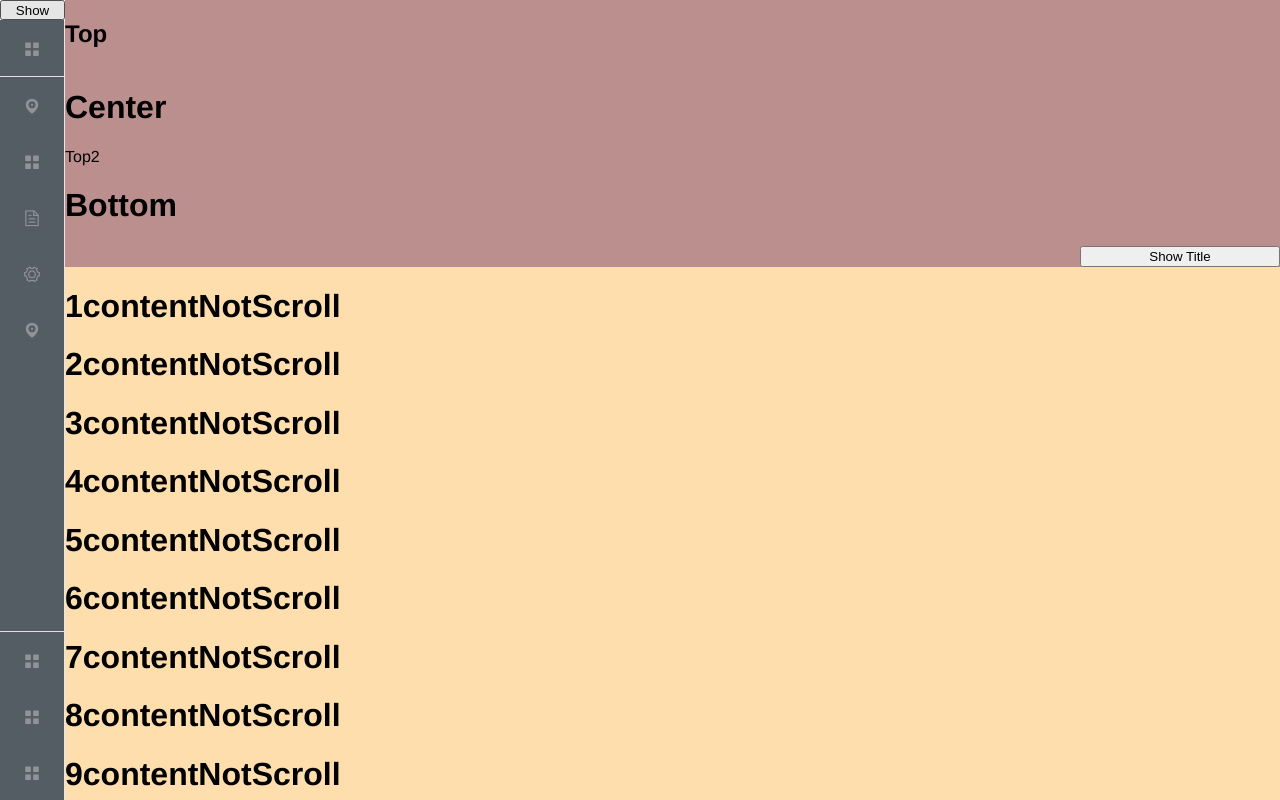
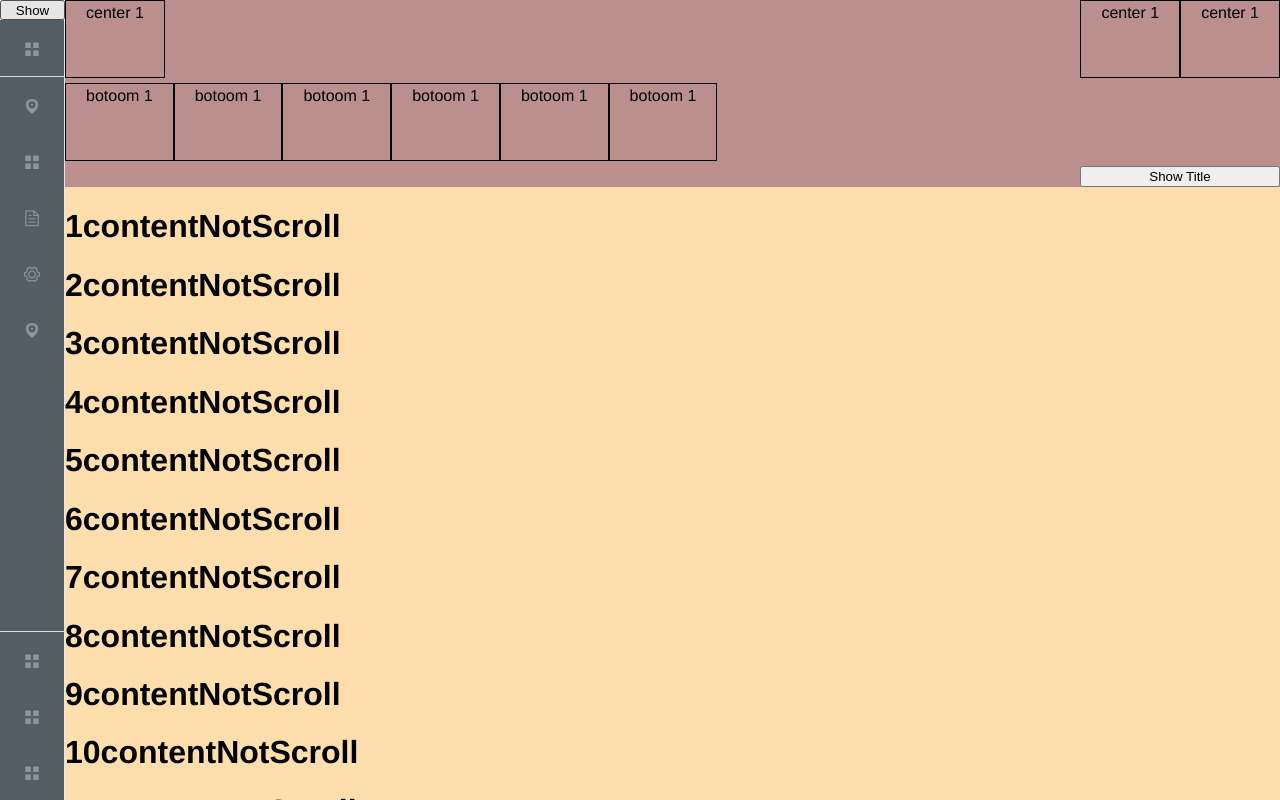
Before and after one commit to artdrua12/grid, a Vue app: page /table in a window 1280 px wide. Shown: the top 800 px of the page. Built offline with nearby package versions, Linux system fonts and the light colour scheme.

Commit message:
betta version

```diff
--- a/package.json
+++ b/package.json
@@ -10,7 +10,8 @@
   "dependencies": {
     "core-js": "^3.4.4",
     "element-ui": "^2.13.0",
-    "vue": "^2.6.10"
+    "vue": "^2.6.10",
+    "vue-router": "^3.1.5"
   },
   "devDependencies": {
     "@vue/cli-plugin-babel": "^4.1.0",
--- a/src/components/Default.vue
+++ b/src/components/Default.vue
@@ -1,26 +1,18 @@
 <template>
   <div class="globalDefaultWrapper grid">
     <side-menu class="sidebar" />
-    <vpage class="contentvpage">
-      <template v-slot:titleTop><h2>Top</h2></template>
-      <template v-slot:titleCenter><h1>Center</h1><span>Top2</span></template>
-      <template v-slot:titleBottom> <h1>Bottom</h1></template>
-      <template v-slot:content>
-        <h1 v-for="i in 30" :key="i">{{i}}contentNotScroll </h1>
-      </template>
-      </vpage>
+
+    <router-view></router-view>
   </div>
 </template>
 
 <script>
-import Vpage from "./Vpage";
 import SideMenu from "./SideMenu";
 export default {
   data() {
     return {};
   },
   components: {
-    Vpage,
     SideMenu
   }
 };
--- a/src/components/SideMenu.vue
+++ b/src/components/SideMenu.vue
@@ -2,10 +2,10 @@
   <div class="sidemenu grid">
     <button @click="isCollapse=!isCollapse">Show</button>
 
-    <el-aside width="auto" >
+    <el-aside width="auto">
       <el-menu
         class="el-menu-vertical-demo"
-         default-active="1"
+        default-active="1"
         background-color="#545c64"
         text-color="#fff"
         active-text-color="#ffd04b"
@@ -33,13 +33,13 @@
         <el-divider></el-divider>
         <el-menu-item index="20">
           <i class="el-icon-menu"></i>
-          <span slot="title">Text</span>
+          <router-link tag="span" to="/" >Stiky</router-link>
+        </el-menu-item>
+        <el-menu-item index="30">
+          <i class="el-icon-menu"></i>
+          <router-link tag="span" to="/table" >NotStiky</router-link>
         </el-menu-item>
 
-        <el-menu-item index="30">
-          <i class="el-icon-menu"></i>
-          <span slot="title">Text</span>
-        </el-menu-item>
         <el-menu-item index="40">
           <i class="el-icon-menu"></i>
           <span slot="title">Text</span>
--- a/src/components/Vpage.vue
+++ b/src/components/Vpage.vue
@@ -30,6 +30,7 @@ export default {
   background-color: rosybrown;
   position: sticky;
   top: 0px;
+  grid-gap: 5px;
 }
 .contents {
   background-color: navajowhite;
--- a/src/components/VpageNotSticky.vue
+++ b/src/components/VpageNotSticky.vue
@@ -7,8 +7,8 @@
       <button class="button" @click="showTitle=!showTitle">Show Title</button>
     </div>
 
-    <div class="content" grid>
-      <slot name="contentScroll"></slot>
+    <div class="contents" grid>
+      <slot name="content"></slot>
     </div>
   </div>
 </template>
@@ -29,8 +29,9 @@ export default {
 }
 .title {
   background-color: rosybrown;
+  grid-gap: 5px;
 }
-.content {
+.contents {
   background-color: navajowhite;
   height: 100%;
   overflow-y: auto;
--- a/src/main.js
+++ b/src/main.js
@@ -2,6 +2,7 @@ import Vue from 'vue'
 import ElementUI from 'element-ui';
 import 'element-ui/lib/theme-chalk/index.css';
 import App from './App.vue'
+import router from './routes'
 
 Vue.use(ElementUI);
 
@@ -9,4 +10,5 @@ Vue.config.productionTip = false
 
 new Vue({
   render: h => h(App),
+  router
 }).$mount('#app')
--- /dev/null
+++ b/src/pages/Home.vue
@@ -0,0 +1,46 @@
+<template>
+  <vpage>
+    <template v-slot:titleTop>
+      <div class="titleTop flex">
+        <div class="block">Home</div>
+        <div class="block">Home two title</div>
+      </div>
+    </template>
+    <template v-slot:titleCenter>
+      <div class="titleCenter flex">
+         <div v-for="i in 3" :key="i" class="block">center {{1}}</div>
+      </div>
+    </template>
+    <template v-slot:titleBottom>
+      <div class="titleBottom flex">
+        <div v-for="i in 5" :key="i" class="block">botoom {{1}}</div>
+      </div>
+    </template>
+    <template v-slot:content>
+      <h1 v-for="i in 30" :key="i">{{i}}contentNotScroll</h1>
+    </template>
+  </vpage>
+</template>
+
+<script>
+import Vpage from "../components/Vpage";
+export default {
+  data() {
+    return {};
+  },
+  components: {
+    Vpage
+  }
+};
+</script>
+
+<style scoped>
+.titleCenter div:nth-child(1) {
+  margin-right: auto;
+}
+.block {
+  border: 1px solid;
+  height: 70px;
+  padding: 3px 20px
+}
+</style>
--- /dev/null
+++ b/src/pages/Table.vue
@@ -0,0 +1,40 @@
+<template>
+  <vpage>
+     <template v-slot:titleCenter>
+      <div class="titleCenter flex">
+         <div v-for="i in 3" :key="i" class="block">center {{1}}</div>
+      </div>
+    </template>
+    <template v-slot:titleBottom>
+      <div class="titleBottom flex">
+        <div v-for="i in 6" :key="i" class="block">botoom {{1}}</div>
+      </div>
+    </template>
+    <template v-slot:content>
+      <h1 v-for="i in 30" :key="i">{{i}}contentNotScroll</h1>
+    </template>
+  </vpage>
+</template>
+
+<script>
+import Vpage from "../components/VpageNotSticky";
+export default {
+  data() {
+    return {};
+  },
+  components: {
+    Vpage
+  }
+};
+</script>
+
+<style scoped>
+.titleCenter div:nth-child(1) {
+  margin-right: auto;
+}
+.block {
+  border: 1px solid;
+  height: 70px;
+  padding: 3px 20px
+}
+</style>
--- /dev/null
+++ b/src/routes.js
@@ -0,0 +1,17 @@
+import VueRouter from 'vue-router'
+import Vue from 'vue'
+import Home from './pages/Home'
+import Table from './pages/Table'
+
+Vue.use(VueRouter);
+export default new VueRouter({
+    routes: [
+        {
+            path: '', component: Home
+        },
+        {
+            path: '/table', component: Table
+        }
+    ],
+    mode: 'history'
+})
```
Also changed, not shown: src/newFile.js (added), 1 other file (tests, documents, lock files or other folders).
